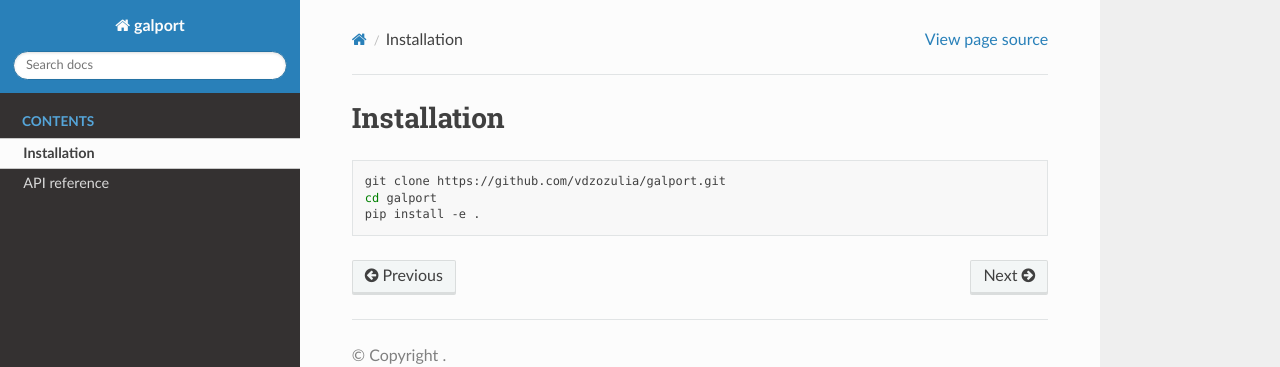
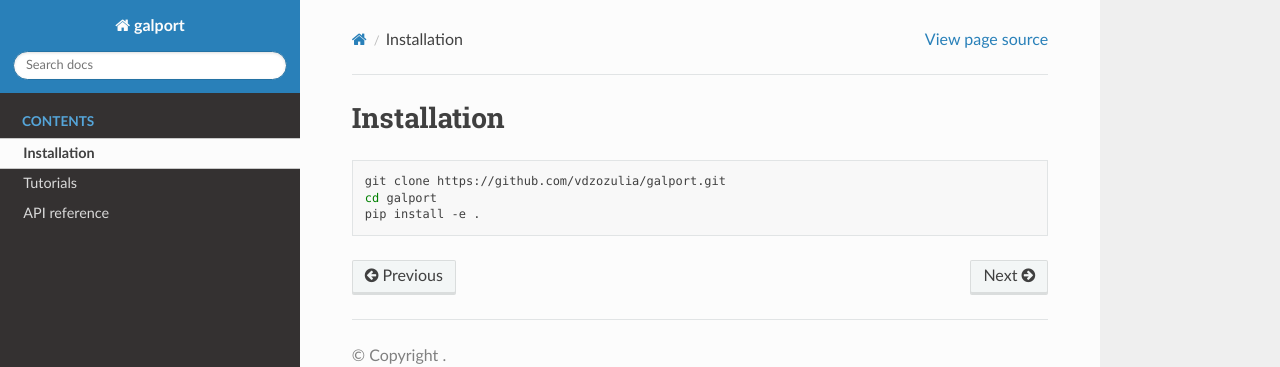
Before and after one commit to vdzozulia/galport, a Sphinx documentation site: the page built from docs/source/installation.rst, in a window 1280 px wide. Shown: the top 367 px of the page. Built offline with Sphinx 7.4.7 and the Read the Docs theme 3.1.0, drawn with Linux system fonts in a browser that asks for light colours; pages that are not in the unit, such as notebooks, are missing from menus.

Commit message:
change docs 12

```diff
--- a/docs/source/index.rst
+++ b/docs/source/index.rst
@@ -44,8 +44,8 @@ Key Features
    :caption: Contents
 
    installation
-   tutuorials
-   reference
+   Tutorials <tutorials.rst>
+   API reference <reference.rst>
 
 
 Indices and tables
```
